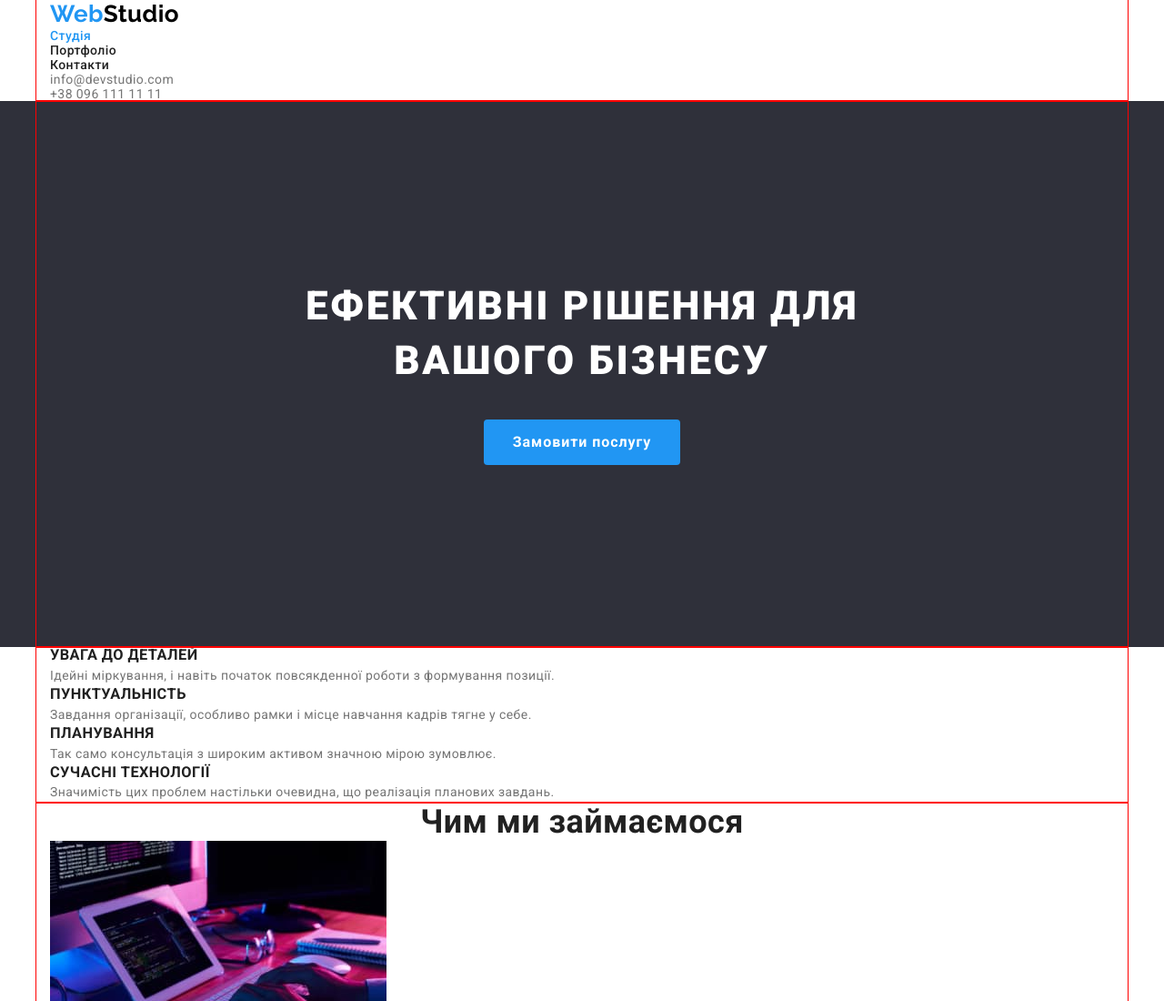
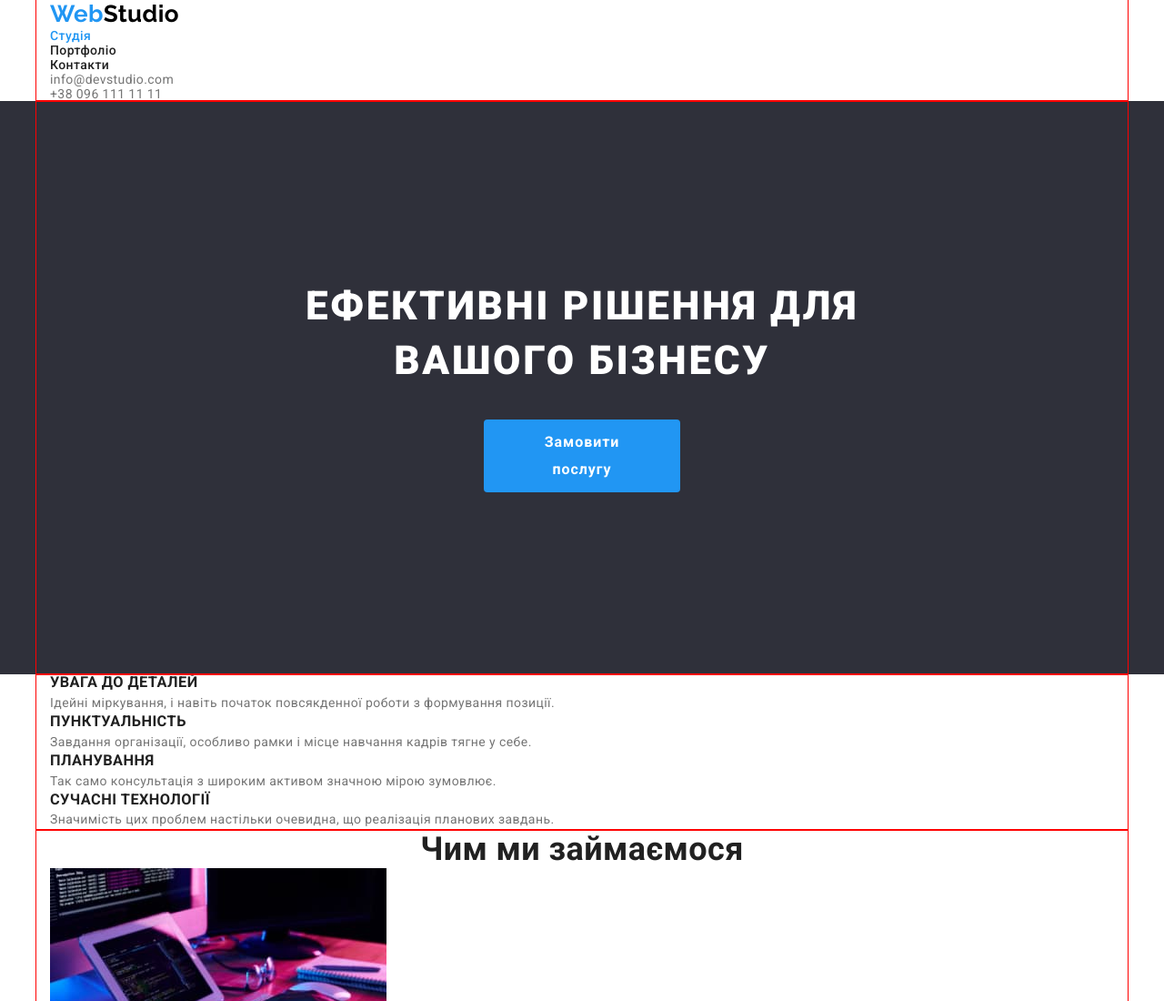
Before and after one commit to Maryna-Hemb/goit-markup-hw-03, a plain HTML site: page index.html in a window 1280 px wide. Shown: the top 1100 px of the page at 91% size. Drawn offline with nearby package versions, Linux system fonts and the light colour scheme.

Commit message:
fix: border and padding

```diff
--- a/css/styless.css
+++ b/css/styless.css
@@ -133,7 +133,7 @@ img {
 .order-button {
   width: 216px;
   min-height: 50px;
-  padding: 9px 30px;
+  padding: 10px 32px;
   font-family: inherit;
   color: var(--active-button-text-color);
   font-weight: 700;
@@ -144,7 +144,7 @@ img {
 
   background-color: var(--accent-color);
   cursor: pointer;
-  border: 1px solid transparent;
+  border: none;
   border-radius: var(--btn-radius);
 }
 
```
